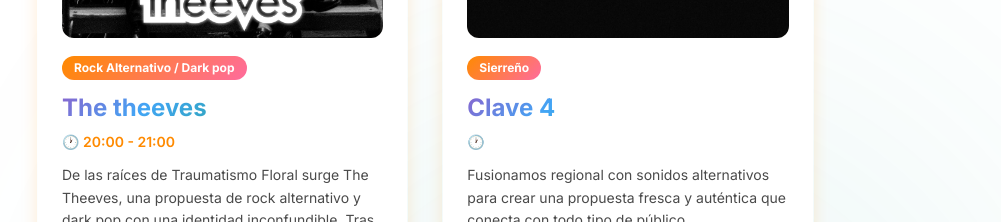
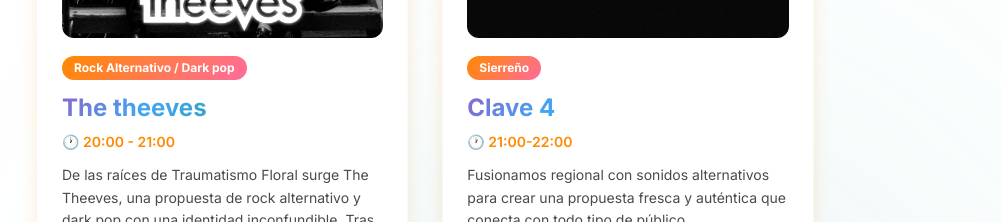
Before and after one commit to Pepebaskes/cromatica-web, a React (Vite) app: page / in a window 1280 px wide. Shown: the part 5552-5774 px from the top of the page, without its empty margins (12-1013 px from the left). Built offline with nearby package versions, Linux system fonts and the light colour scheme.

Commit message:
HOrario de clave 4

```diff
--- a/src/app/sections/ConciertosSection.tsx
+++ b/src/app/sections/ConciertosSection.tsx
@@ -41,7 +41,7 @@ export function ConciertosSection() {
       imagen: "/images/Clave4.jpeg",
       nombre: "Clave 4",
       genero: "Sierreño",
-      horario: "",
+      horario: "21:00-22:00",
       descripcion: "Fusionamos regional con sonidos alternativos para crear una propuesta fresca y auténtica que conecta con todo tipo de público.",
       redesSociales: {
         instagram: "https://www.instagram.com/clave_4tro?igsh=czU5dDl6bzEzOWtq"
```
